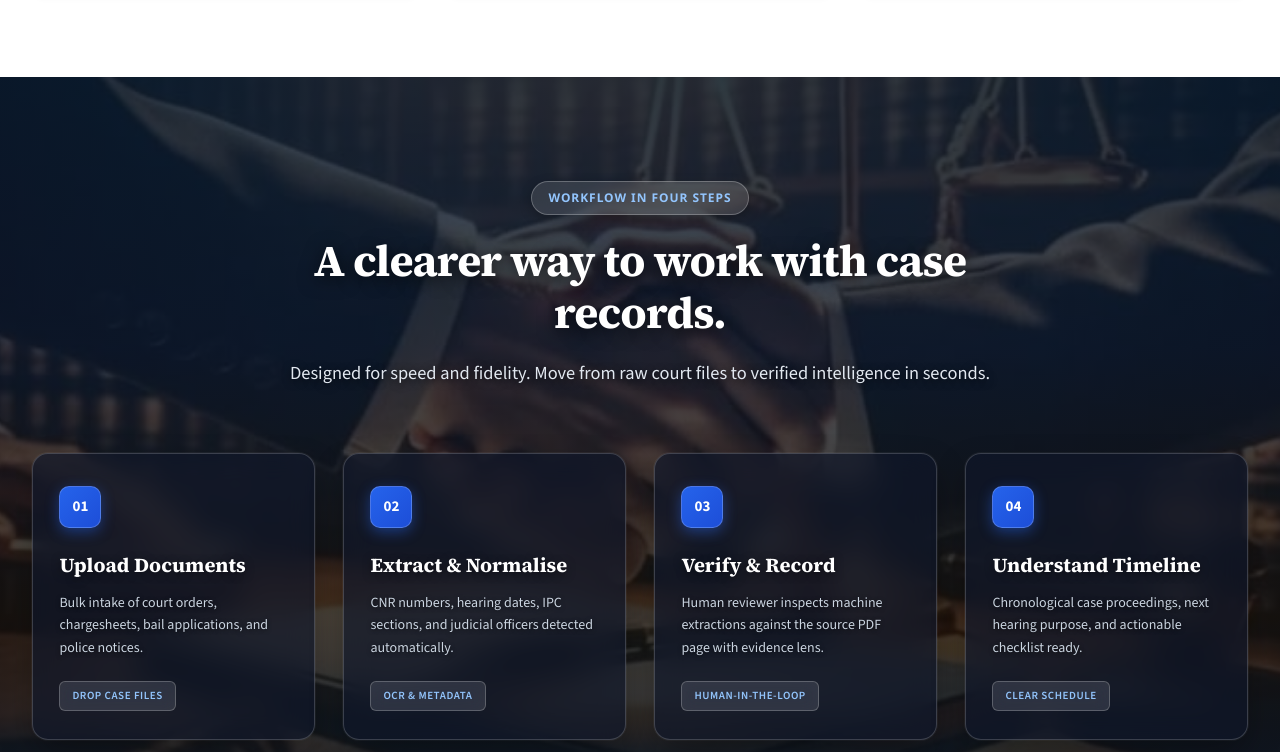
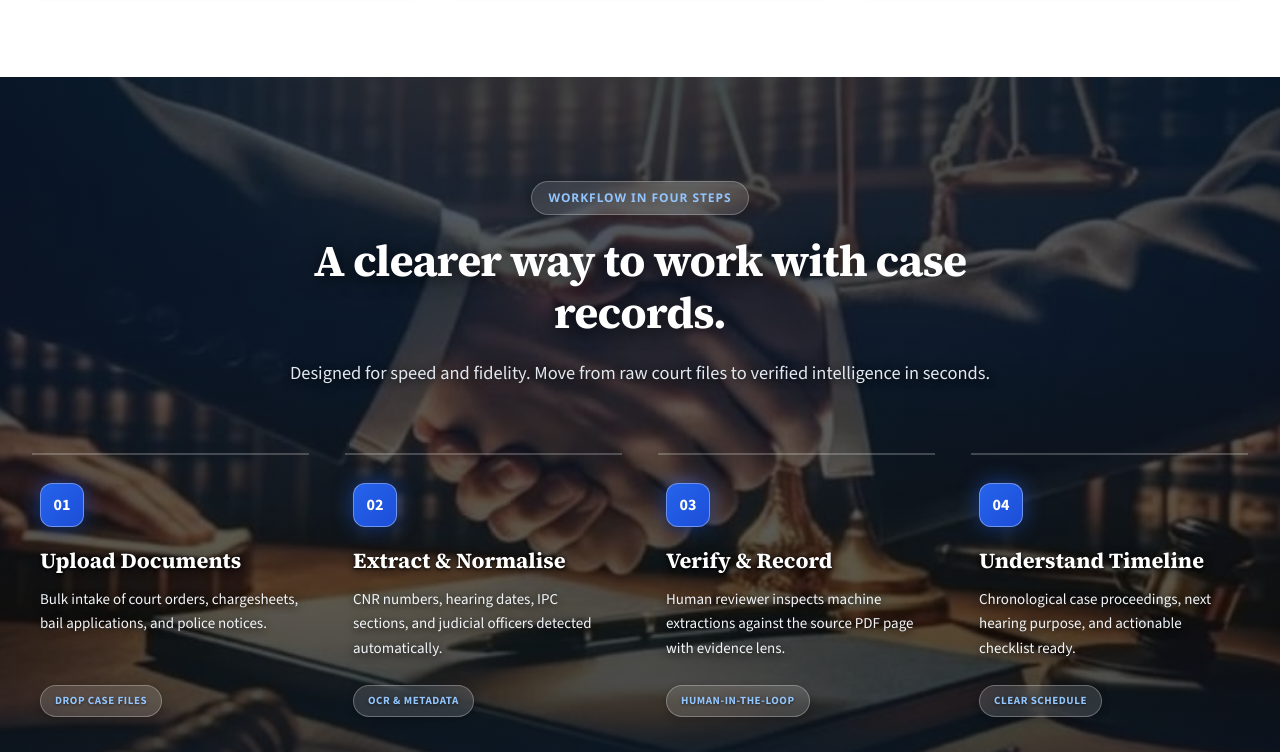
Before and after one commit to Omb2121/CaseCompass, a website built with Vite: page frontend/index.html in a window 1280 px wide. Shown: the part 1688-2440 px from the top of the page. Built offline with nearby package versions, Linux system fonts and the light colour scheme; a web font is replaced by a local one.

Commit message:
style(workflow): remove card boxes and elevate typography with glowing step accents directly on background

```diff
--- a/frontend/src/styles/landing.css
+++ b/frontend/src/styles/landing.css
@@ -505,10 +505,10 @@
   inset: 0;
   background: linear-gradient(
     180deg,
-    rgba(11, 26, 45, 0.86) 0%,
-    rgba(15, 23, 42, 0.78) 35%,
-    rgba(26, 18, 12, 0.80) 70%,
-    rgba(11, 26, 45, 0.92) 100%
+    rgba(11, 26, 45, 0.78) 0%,
+    rgba(15, 23, 42, 0.68) 35%,
+    rgba(20, 15, 10, 0.70) 70%,
+    rgba(11, 26, 45, 0.85) 100%
   );
   pointer-events: none;
 }
@@ -552,7 +552,7 @@
   color: #ffffff;
   line-height: 1.2;
   margin-bottom: 1.125rem;
-  text-shadow: 0 3px 18px rgba(0, 0, 0, 0.7);
+  text-shadow: 0 3px 18px rgba(0, 0, 0, 0.75);
 }
 
 .workflow-section-wrapper .section-heading-centered p {
@@ -560,87 +560,110 @@
   font-size: 1.15rem;
   color: #e2e8f0;
   line-height: 1.65;
-  text-shadow: 0 2px 8px rgba(0, 0, 0, 0.7);
+  text-shadow: 0 2px 8px rgba(0, 0, 0, 0.75);
 }
 
 /* 4-Step Workflow Grid */
 .workflow-grid {
   display: grid;
   grid-template-columns: repeat(4, 1fr);
-  gap: 1.75rem;
+  gap: 2.25rem;
 }
 
-/* Frosted Glassmorphism Workflow Cards */
+/* Minimalist Transparent Step Column - NO dark boxes */
 .workflow-card {
-  background: rgba(15, 23, 42, 0.68);
-  backdrop-filter: blur(14px);
-  -webkit-backdrop-filter: blur(14px);
-  border: 1px solid rgba(255, 255, 255, 0.18);
-  border-radius: 16px;
-  padding: 2rem 1.65rem 1.75rem;
+  background: transparent;
+  border: none;
+  box-shadow: none;
+  backdrop-filter: none;
+  -webkit-backdrop-filter: none;
+  border-radius: 0;
+  border-top: 2px solid rgba(255, 255, 255, 0.22);
+  padding: 1.75rem 0.5rem 0.5rem;
   position: relative;
-  box-shadow: 0 15px 35px -5px rgba(0, 0, 0, 0.35), 0 0 0 1px rgba(255, 255, 255, 0.05);
   transition: all 0.25s cubic-bezier(0.16, 1, 0.3, 1);
   display: flex;
   flex-direction: column;
-  justify-content: space-between;
+  align-items: flex-start;
 }
 
 .workflow-card:hover {
-  transform: translateY(-6px);
-  background: rgba(15, 23, 42, 0.82);
-  border-color: rgba(96, 165, 250, 0.5);
-  box-shadow: 0 20px 45px -5px rgba(0, 0, 0, 0.5), 0 0 24px rgba(56, 189, 248, 0.22);
+  border-top-color: #38bdf8;
+  transform: translateY(-4px);
 }
 
 .workflow-card__step {
-  width: 42px;
-  height: 42px;
-  border-radius: 10px;
+  width: 44px;
+  height: 44px;
+  border-radius: 12px;
   background: linear-gradient(135deg, #2563eb 0%, #1d4ed8 100%);
   color: #ffffff;
   display: flex;
   align-items: center;
   justify-content: center;
   font-family: 'Source Sans 3', system-ui, sans-serif;
-  font-size: 0.9375rem;
+  font-size: 1rem;
   font-weight: 800;
-  margin-bottom: 1.35rem;
-  box-shadow: 0 4px 14px rgba(37, 99, 235, 0.45);
-  border: 1px solid rgba(255, 255, 255, 0.2);
+  margin-bottom: 1.25rem;
+  box-shadow: 0 0 20px rgba(37, 99, 235, 0.55), 0 4px 10px rgba(0, 0, 0, 0.4);
+  border: 1.5px solid rgba(255, 255, 255, 0.35);
+  transition: all 0.25s ease;
+}
+
+.workflow-card:hover .workflow-card__step {
+  transform: scale(1.08);
+  box-shadow: 0 0 25px rgba(56, 189, 248, 0.8), 0 4px 12px rgba(0, 0, 0, 0.5);
+  border-color: #ffffff;
 }
 
 .workflow-card__title {
   font-family: 'Source Serif 4', Georgia, serif;
-  font-size: 1.25rem;
+  font-size: 1.35rem;
   font-weight: 700;
   color: #ffffff;
-  margin-bottom: 0.65rem;
-  text-shadow: 0 2px 8px rgba(0, 0, 0, 0.5);
+  margin-bottom: 0.75rem;
+  line-height: 1.3;
+  text-shadow: 0 2px 10px rgba(0, 0, 0, 0.8), 0 1px 3px rgba(0, 0, 0, 0.9);
+  transition: color 0.2s ease;
+}
+
+.workflow-card:hover .workflow-card__title {
+  color: #60a5fa;
 }
 
 .workflow-card__desc {
   font-family: 'Source Sans 3', system-ui, sans-serif;
-  font-size: 0.875rem;
-  color: #cbd5e1;
-  line-height: 1.6;
-  margin-bottom: 1.35rem;
-  text-shadow: 0 1px 4px rgba(0, 0, 0, 0.6);
+  font-size: 0.9375rem;
+  color: #f1f5f9;
+  line-height: 1.65;
+  margin-bottom: 1.5rem;
+  text-shadow: 0 2px 8px rgba(0, 0, 0, 0.85);
+  flex-grow: 1;
 }
 
 .workflow-card .badge--neutral {
-  background: rgba(255, 255, 255, 0.12);
+  background: rgba(255, 255, 255, 0.14);
   color: #93c5fd;
-  border: 1px solid rgba(255, 255, 255, 0.22);
+  border: 1px solid rgba(255, 255, 255, 0.28);
   font-family: 'Source Sans 3', system-ui, sans-serif;
-  font-weight: 600;
-  font-size: 0.6875rem;
+  font-weight: 700;
+  font-size: 0.75rem;
   letter-spacing: 0.05em;
   text-transform: uppercase;
-  padding: 5px 12px;
-  border-radius: 6px;
+  padding: 6px 14px;
+  border-radius: 9999px;
   width: fit-content;
   backdrop-filter: blur(8px);
+  -webkit-backdrop-filter: blur(8px);
+  text-shadow: 0 1px 3px rgba(0, 0, 0, 0.6);
+  box-shadow: 0 2px 8px rgba(0, 0, 0, 0.25);
+  transition: all 0.2s ease;
+}
+
+.workflow-card:hover .badge--neutral {
+  background: rgba(37, 99, 235, 0.3);
+  border-color: rgba(96, 165, 250, 0.6);
+  color: #ffffff;
 }
 
 /* Complete Toolset (7 Tabs Grid) */
```
